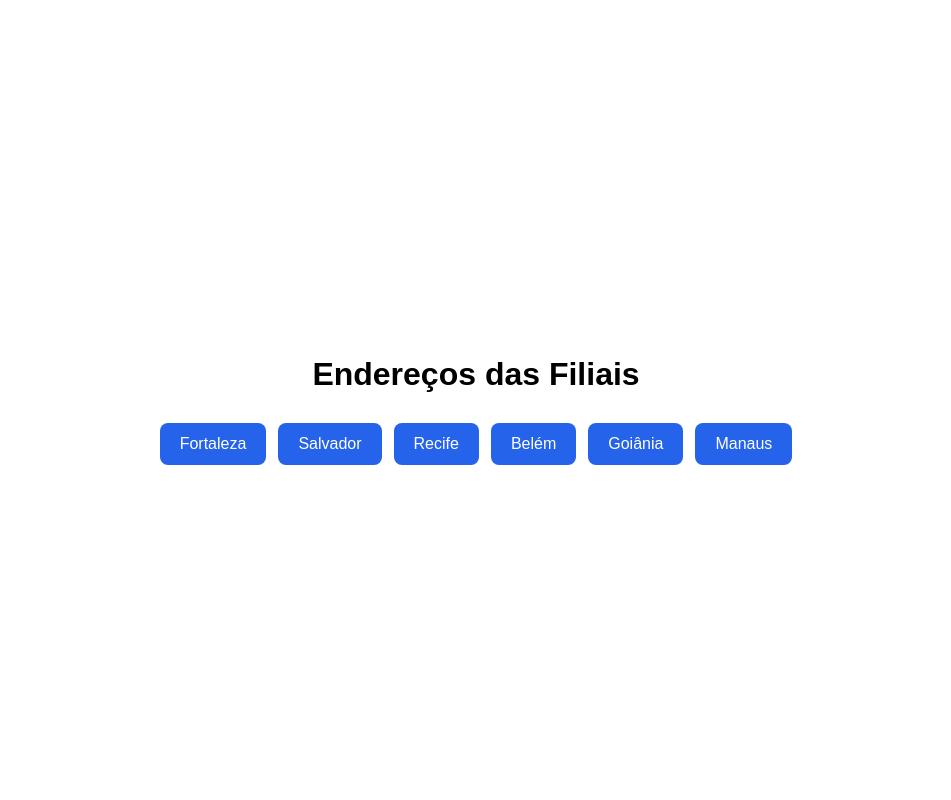
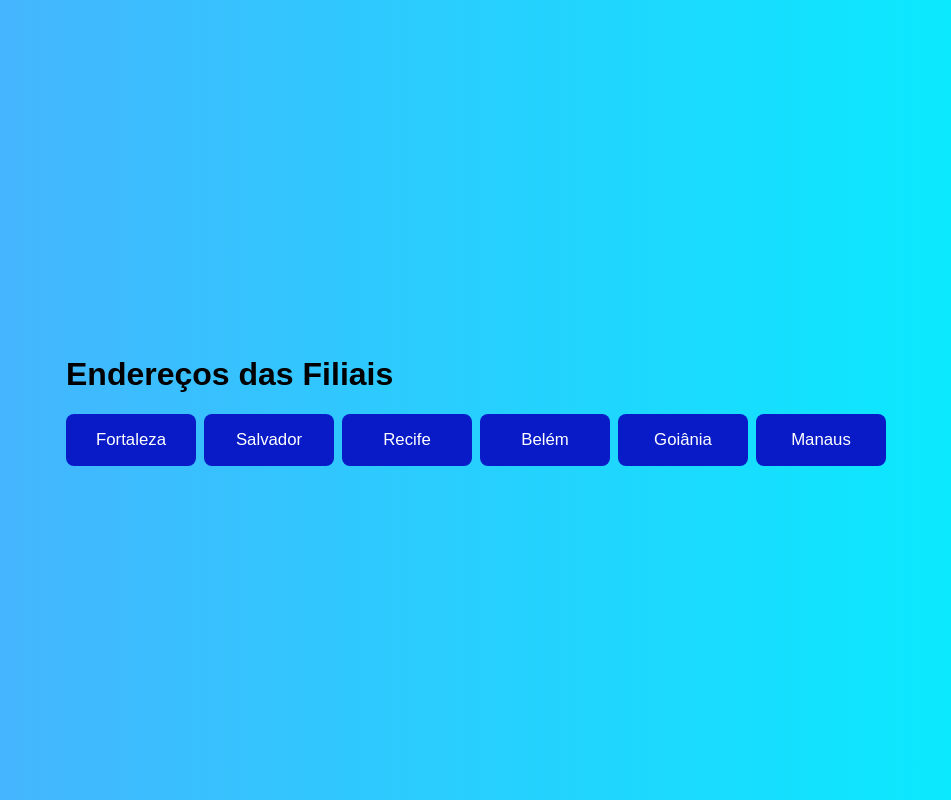
Before and after one commit to LucSousa21/intranet_nb, a FastAPI app: page / in a window 1280 px wide. Shown: the whole page, without its empty margins (164-1115 px from the left). Run offline with FastAPI, Linux system fonts and the light colour scheme; parts of the project's set-up code (start-up, migrations or seed data) failed here and were passed over.

Commit message:
Update style.css
feat: adiciono style da pagina html

```diff
--- a/static/style.css
+++ b/static/style.css
@@ -1,59 +1,130 @@
+ * {
+      box-sizing: border-box;
+    }
+
     body {
+      font-family: Arial, sans-serif;
+      background: linear-gradient(to right, #4facfe, #00f2fe);
       margin: 0;
       min-height: 100vh;
-    font-family: Arial, sans-serif;
-
       display: flex;
       justify-content: center;
       align-items: center;
+      padding: 20px;
     }
 
-main {
+    .container {
       text-align: center;
-    width: 90%;
-    max-width: 900px;
+      background: rgba(0, 0, 0, 0.7);
+      border-radius: 10px;
+      padding: 30px 20px;
+      box-shadow: 0 5px 15px rgba(0, 0, 0, 0.3);
+      color: white;
+      width: 100%;
+      max-width: 650px;
     }
 
-h1 {
-    margin-bottom: 30px;
+    #logo {
+      margin-bottom: 20px;
+
+    }
+
+    #logo img {
+      width: 250px;
+      max-width: 100%;
+      height: auto;
+      border-radius: 8px;
     }
 
     .botoes {
       display: flex;
+      flex-wrap: wrap;
       justify-content: center;
-    gap: 12px;
-    flex-wrap: wrap;
+      gap: 8px;
     }
 
     button {
-    padding: 12px 20px;
+      width: 130px;
+      min-height: 52px;
+      background-color: #081bc7;
+      color: white;
+      padding: 10px;
+      font-size: 1.05em;
       border: none;
       border-radius: 8px;
-    background-color: #2563eb;
-    color: white;
-    font-size: 16px;
       cursor: pointer;
+      transition: background-color 0.3s;
     }
 
+    button:hover {
+      background-color: #24a9eb;
+    }
+
+    #tela-enderecos {
+      display: none;
+      background: #42b5f5;
+      color: #123b55;
+      padding: 20px;
+      border-radius: 10px;
+      margin-top: 15px;
+      text-align: left;
+    }
+
+    #tela-enderecos h2 {
+      text-align: center;
+      color: #083b86;
+    }
+
+    #lista-enderecos {
+      display: grid;
+      grid-template-columns: repeat(
+        auto-fit, minmax(220px, 1fr)
+      );
+      gap: 12px;
+    }
+
+    .endereco-card {
+      background: white;
+      padding: 16px;
+      border-radius: 8px;
+      overflow-wrap: anywhere;
+      box-shadow: 0 3px 8px #0002;
+    }
+
+    .endereco-card h3 {
+      color: #0645ad;
+      margin-top: 0;
+    }
+
+    .endereco-card p {
+      line-height: 1.5;
+      margin-bottom: 6px;
+    }
+
+    #voltar {
+      display: block;
+      margin: 20px auto 0;
+      background: #083b86;
+    }
+
+    #mensagem {
+      text-align: center;
+      color: #123b55;
+      font-size: 0.9em;
+    }
+
+    footer {
+      margin-top: 45px;
+      font-size: 14px;
+      color: #FFE45C;
+    }
+
+    @media (max-width: 400px) {
+      .container {
+        padding: 20px 12px;
+      }
 
       button {
-    padding: 12px 20px;
-    border: none;
-    border-radius: 8px;
-    background-color: #2563eb;
-    color: white;
-    font-size: 16px;
-    cursor: pointer;
-    transition: 0.2s;
+        width: 125px;
       }
-
-/* Efeito ao passar o mouse */
-button:hover {
-    background-color: #1d4ed8;
     }
-
-/* Efeito ao clicar */
-button:active {
-    transform: scale(0.95);
-    background-color: #1e40af;
-}
```
Lines whose indentation alone changed are shown as unchanged.
